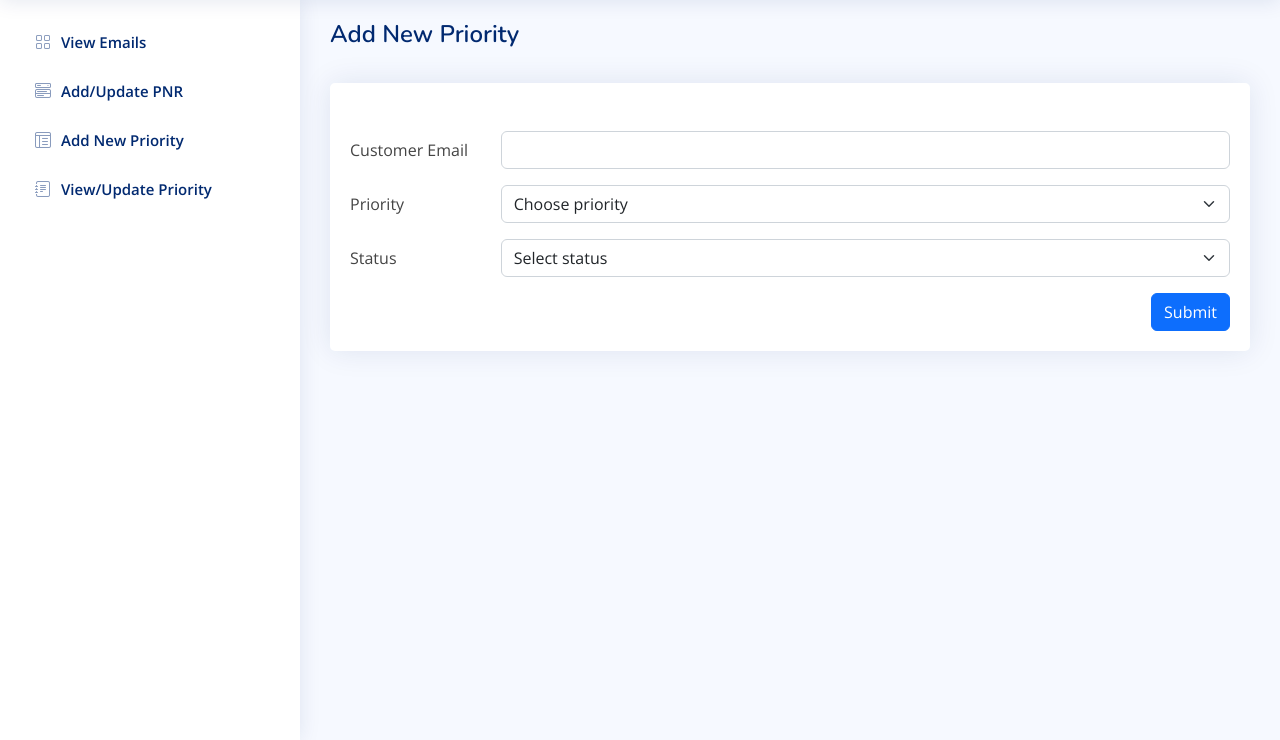
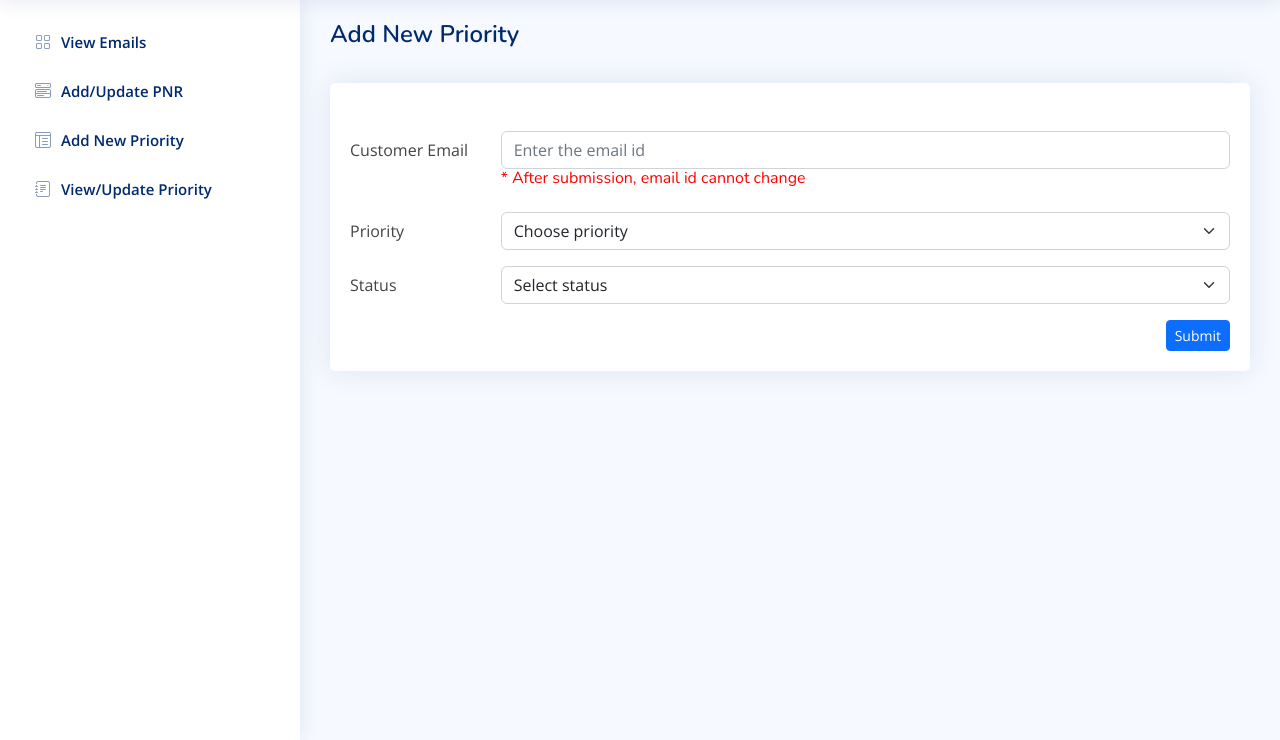
Before and after one commit to subithou/lgsp_project, a Django app: template email_app/templates/add_priority.html in a window 1280 px wide. Shown: the part 60-800 px from the top of the page. Run offline with Django 4.2, Linux system fonts and the light colour scheme; the template is opened without the code that fills it, so the values that code supplies are empty; some libraries are stand-ins or nearby versions.

Commit message:
solved update email bug

```diff
--- a/email_app/models.py
+++ b/email_app/models.py
@@ -109,3 +109,6 @@ class AuthenticationBackend(BaseBackend):
             return MyUser.objects.get(pk=user_id)
         except MyUser.DoesNotExist:
             return None
+
+
+class
--- a/email_app/templates/add_priority.html
+++ b/email_app/templates/add_priority.html
@@ -34,8 +34,10 @@
 
                   <div class="row mb-3">
                     <label for="inputText" class="col-sm-2 col-form-label">Customer Email</label>
+
                     <div class="col-sm-10">
-                      <input type="email" class="form-control" name="customer_email" required>
+                      <input type="email" class="form-control" name="customer_email" required placeholder="Enter the email id">
+                      <h6 style="color: red;">* After submission, email id cannot change</h6>
                     </div>
                   </div>
 
@@ -69,7 +71,7 @@
 
 
                   <div class="modal-footer">
-                    <button type="submit" class="btn btn-primary" style="height: 40%;">Submit</button>
+                    <button type="submit" class="btn btn-sm btn-primary" style="height: 40%;">Submit</button>
                   </div>
 
 
--- a/email_app/templates/view_priority.html
+++ b/email_app/templates/view_priority.html
@@ -68,7 +68,7 @@
                       {% endif %}</td>
                     <td>
                     <!-- Vertically centered Modal -->
-              <button type="button" class="btn btn-success btn-sm" data-bs-toggle="modal" data-bs-target="#verticalycentered{{ forloop.counter }}">
+              <button type="button" class="btn btn-sm btn-success " data-bs-toggle="modal" data-bs-target="#verticalycentered{{ forloop.counter }}">
                 <i class="bi bi-pen"></i> Update
               </button>
               <div class="modal fade" id="verticalycentered{{ forloop.counter }}" tabindex="-1">
@@ -95,7 +95,9 @@
                         <div class="row mb-3">
 
                           <div class="col-sm-12">
-                            <input type="email" class="form-control" value="{{i.key}}" name="email">
+
+                            <input type="email" class="form-control" value="{{i.key}}" name="email" readonly>
+                            <h6 style="color: red;">* Email ID cannot change</h6>
                           </div>
                         </div>
 
```
Also changed, not shown: db.sqlite3.
